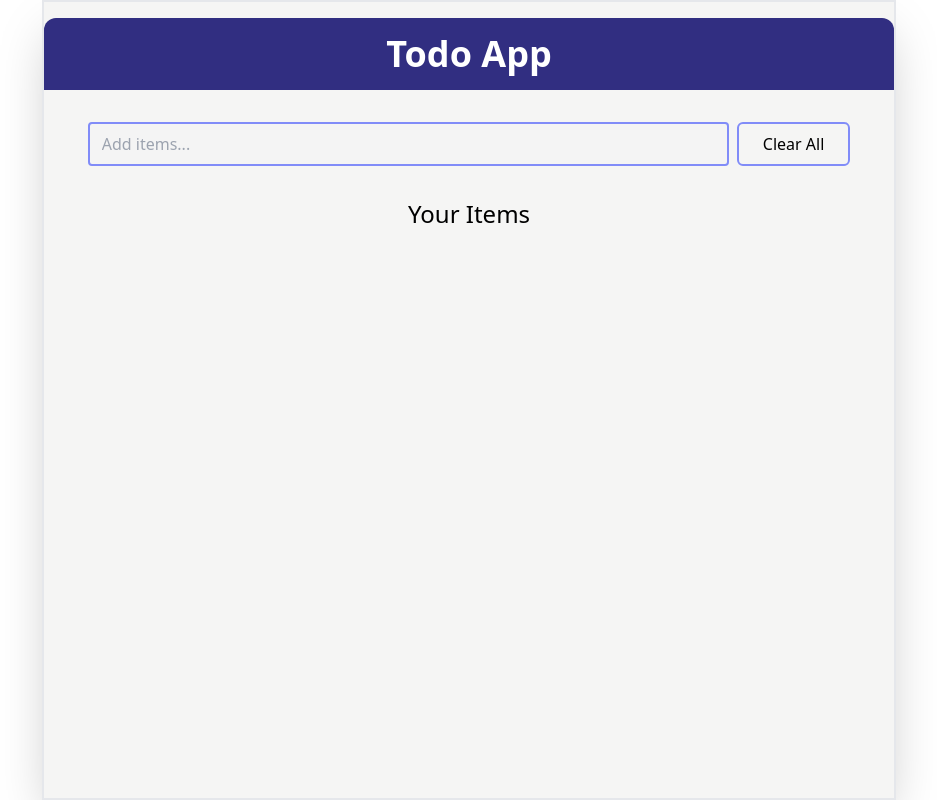
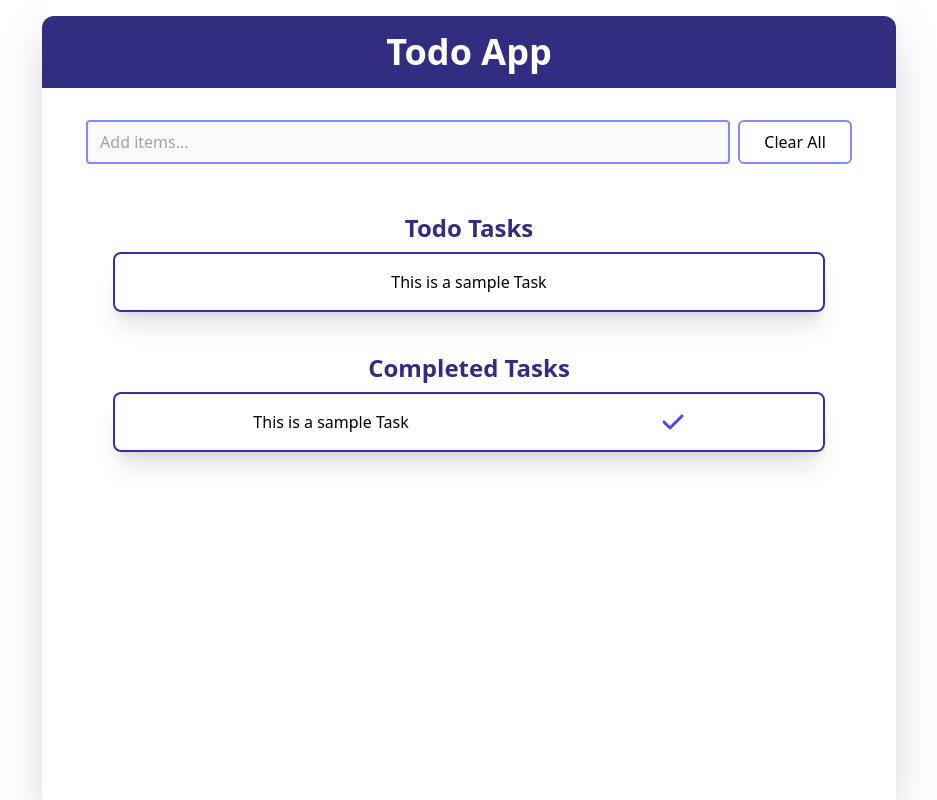
Before and after one commit to Rajat-Uchiha/todoApp, a React (Create React App) app: page / in a window 1280 px wide. Shown: the whole page, without its empty margins (171-1108 px from the left). Built offline with nearby package versions, Linux system fonts and the light colour scheme.

Commit message:
Data stored in arrays

```diff
--- a/src/Components/Todocard.js
+++ b/src/Components/Todocard.js
@@ -1,11 +1,11 @@
 import React, { useState } from 'react'
-
 export default function Todocard() {
 
     const [userData, setuserData] = useState("");
     const [items, setItems] = useState([]);
+    const [CompletedTask, setCompletedTask] = useState([]);
 
-    //Function to take the input value and store it in the state
+    //Function to take the input value and store it in the state;
     const addItem = (e) => {
         if (e.key === "Enter") {
             e.preventDefault();
@@ -14,7 +14,7 @@ export default function Todocard() {
         }
     }
 
-    //Function to add items in the array
+    //Function to add items;
     const saveItems = () => {
         if (!userData) {
             alert("Please write something!");
@@ -25,9 +25,19 @@ export default function Todocard() {
                 name: userData
             };
             setItems([myNewData, ...items]);
+
         }
     }
 
+    // Funtion to move the card at the bottom
+    const myFunc = (index, name) => {
+        const updateElem = items.filter((cElem) => {
+            setCompletedTask([name, ...CompletedTask])
+            return cElem.id !== index;
+        })
+
+        setItems(updateElem);
+    };
 
     return (
         <>
@@ -36,7 +46,7 @@ export default function Todocard() {
             <div className='bg-white min-h-screen w-full flex justify-center items-center ' >
 
                 {/* Card */}
-                <div className=' bg-stone-100 w-4/6 h-screen py-4 shadow-2xl border-2' >
+                <div className='  w-4/6 min-h-screen py-4 shadow-2xl' >
 
                     {/* Heading */}
                     <div className=' py-4 bg-indigo-900  rounded-t-xl ' >
@@ -56,32 +66,37 @@ export default function Todocard() {
                         <button className='border-2 font-medium mx-1 py-2 px-6 rounded-md border-indigo-400 hover:bg-indigo-100' >Clear All</button>
                     </div>
 
-                    {/* Items Heading */}
-                    <div>
-                        <h1 className='text-center font-medium text-2xl'> Your Items</h1>
-                    </div>
 
-                    {/* ClearAll button */}
-                    {/* <div className='flex justify-center my-4' >
-
-                    </div> */}
 
                     {/* Items container */}
-                    <div className=' w-full  ' >
+                    <div className=' w-full py-4 ' >
                         {/* Each item container */}
+                        <div><h1 className='text-center text-indigo-900 text-2xl font-bold' >Todo Tasks </h1></div>
+
+                        {/* Sample Task to do */}
+                        <div
+                            className="border-2 flex mx-auto shadow-xl px-3 hover:bg-indigo-100 w-5/6 border-indigo-800 rounded-lg bg-white my-2  sm:flex sm:flex-row justify-around items-center">
+                            <div className=" flex justify-center my-2 font-bold">
+                                <p className=" py-2 t ext-lg font-medium">This is a sample Task</p>
+                            </div>
+                            <div className='hidden'  >
+                                <svg className='h-6 w-6' xmlns="http://www.w3.org/2000/svg" viewBox="0 0 448 512"><path className='fill-indigo-600' d="M438.6 105.4C451.1 117.9 451.1 138.1 438.6 150.6L182.6 406.6C170.1 419.1 149.9 419.1 137.4 406.6L9.372 278.6C-3.124 266.1-3.124 245.9 9.372 233.4C21.87 220.9 42.13 220.9 54.63 233.4L159.1 338.7L393.4 105.4C405.9 92.88 426.1 92.88 438.6 105.4H438.6z" /></svg>
+                            </div>
+                        </div>
+
 
                         {/* Dynamically showing the items using map method */}
-
                         {
                             items.map((ele, index) => {
                                 return (
                                     <div key={index}
-                                        className="border-2 flex mx-auto shadow-2xl px-3 hover:bg-indigo-100 w-5/6 border-purp;e-800 rounded-lg bg-white my-2  sm:flex sm:flex-row justify-around items-center">
-
+                                        title={"Click to add in the Tasks Completed"}
+                                        onClick={() => myFunc(ele.id, ele.name)}
+                                        className="border-2 hover:cursor-pointer flex mx-auto shadow-xl px-3 hover:bg-indigo-100 w-5/6 border-purp;e-800 rounded-lg bg-white my-2  sm:flex sm:flex-row justify-around items-center">
                                         <div className=" flex justify-center my-2 font-bold">
-                                            <p className=" py-2 text-lg font-medium">{ele.name}</p>
+                                            <p className=" py-2 t ext-lg font-medium">{ele.name}</p>
                                         </div>
-                                        <div className='hidden' >
+                                        <div className='hidden'  >
                                             <svg className='h-6 w-6' xmlns="http://www.w3.org/2000/svg" viewBox="0 0 448 512"><path className='fill-indigo-600' d="M438.6 105.4C451.1 117.9 451.1 138.1 438.6 150.6L182.6 406.6C170.1 419.1 149.9 419.1 137.4 406.6L9.372 278.6C-3.124 266.1-3.124 245.9 9.372 233.4C21.87 220.9 42.13 220.9 54.63 233.4L159.1 338.7L393.4 105.4C405.9 92.88 426.1 92.88 438.6 105.4H438.6z" /></svg>
                                         </div>
                                     </div>
@@ -91,7 +106,41 @@ export default function Todocard() {
 
 
 
+                    </div>
 
+                    {/* Completed Tasks */}
+                    <div className=' w-full py-4 ' >
+
+                        {/* Each item container */}
+                        <div><h1 className='text-center text-indigo-900 text-2xl font-bold' >Completed Tasks </h1></div>
+
+                        {/* Sample Completed  Task to do */}
+                        <div
+                            className="border-2 flex mx-auto shadow-xl px-3 hover:bg-indigo-100 w-5/6 border-indigo-800 rounded-lg bg-white my-2  sm:flex sm:flex-row justify-around items-center">
+                            <div className=" flex justify-center my-2 font-bold">
+                                <p className=" py-2 t ext-lg font-medium">This is a sample Task</p>
+                            </div>
+                            <div className=''  >
+                                <svg className='h-6 w-6' xmlns="http://www.w3.org/2000/svg" viewBox="0 0 448 512"><path className='fill-indigo-600' d="M438.6 105.4C451.1 117.9 451.1 138.1 438.6 150.6L182.6 406.6C170.1 419.1 149.9 419.1 137.4 406.6L9.372 278.6C-3.124 266.1-3.124 245.9 9.372 233.4C21.87 220.9 42.13 220.9 54.63 233.4L159.1 338.7L393.4 105.4C405.9 92.88 426.1 92.88 438.6 105.4H438.6z" /></svg>
+                            </div>
+                        </div>
+
+                        {/* Dynamically showing the completedTask using map method */}
+                        {
+                            CompletedTask.map((ele, index) => {
+                                return (
+                                    <div key={index}
+                                        className="border-2 flex mx-auto shadow-xl px-3 hover:bg-indigo-100 w-5/6 border-purp;e-800 rounded-lg bg-white my-2  sm:flex sm:flex-row justify-around items-center">
+                                        <div className=" flex justify-center my-2 font-bold">
+                                            <p className=" py-2 t ext-lg font-medium">{ele}</p>
+                                        </div>
+                                        <div className=''  >
+                                            <svg className='h-6 w-6' xmlns="http://www.w3.org/2000/svg" viewBox="0 0 448 512"><path className='fill-indigo-600' d="M438.6 105.4C451.1 117.9 451.1 138.1 438.6 150.6L182.6 406.6C170.1 419.1 149.9 419.1 137.4 406.6L9.372 278.6C-3.124 266.1-3.124 245.9 9.372 233.4C21.87 220.9 42.13 220.9 54.63 233.4L159.1 338.7L393.4 105.4C405.9 92.88 426.1 92.88 438.6 105.4H438.6z" /></svg>
+                                        </div>
+                                    </div>
+                                );
+                            })
+                        }
                     </div>
 
                 </div>
```
